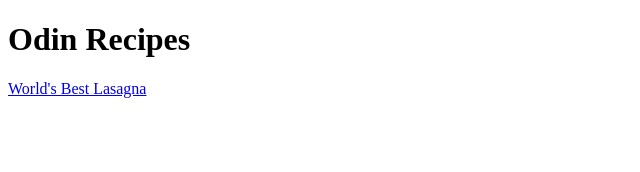
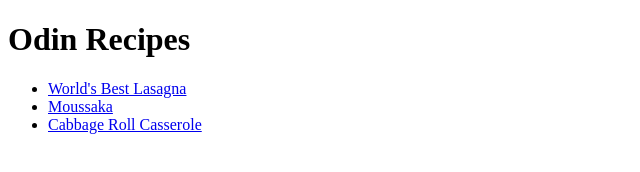
Before and after one commit to lakem0de/odin-recipes, a plain HTML site: page index.html in a window 1280 px wide. Shown: the whole page, without its empty margins (0-640 px from the left). Drawn offline with Linux system fonts and the light colour scheme.

Commit message:
Modify index.html

```diff
--- a/index.html
+++ b/index.html
@@ -6,6 +6,10 @@
 </head>
 <body>
     <h1>Odin Recipes</h1>
-<a href="./recipes/worlds_best_lasagna.html" target="_blank" rel="noopener norefferer">World's Best Lasagna</a>
+<ul>
+    <li><a href="./recipes/worlds_best_lasagna.html" target="_blank" rel="noopener norefferer">World's Best Lasagna</a></li>
+    <li><a href="./recipes/moussaka.html" target="_blank" rel="noopener norefferer">Moussaka</a></li>
+    <li><a href="./recipes/cabbage_roll_casserole.html" target="_blank" rel="noopener norefferer">Cabbage Roll Casserole</a></li>
+</ul>
 </body>
 </html>
```
